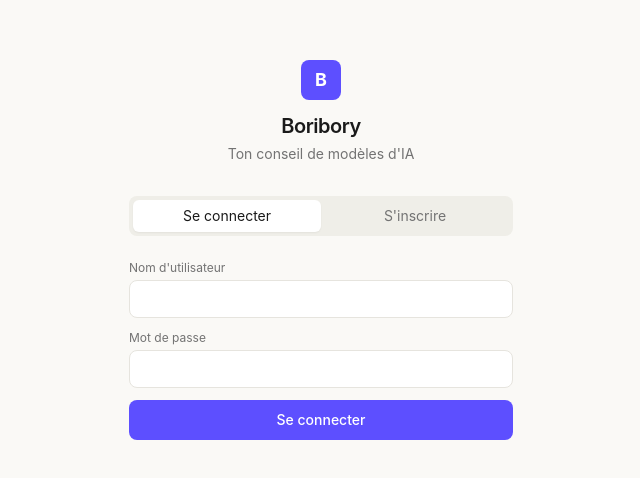
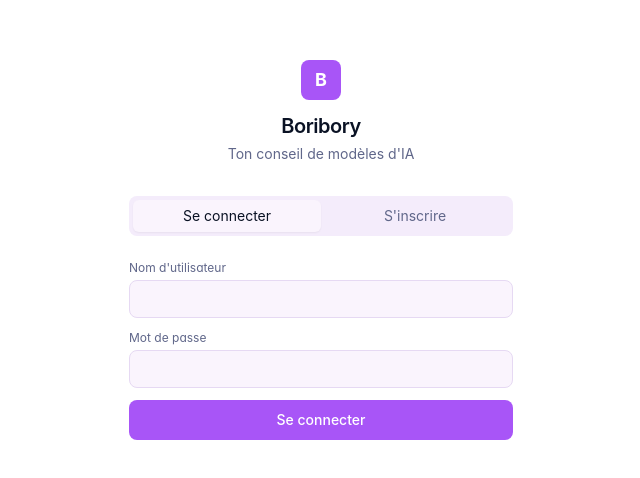
Before and after one commit to nomena-sombiniaina-alfa/boribory, a React (Vite) app in the folder frontend/: page / in a window 1280 px wide. Shown: the part 150-628 px from the top of the page, without its empty margins (319-959 px from the left). Built offline with nearby package versions, Linux system fonts and the light colour scheme; no server answers; a web font is replaced by a local one.

Commit message:
feat(frontend): thème clair/sombre avec toggle (blanc+violet+bleu / noir+bleu nuit+rouge sang)

```diff
--- /dev/null
+++ b/frontend/src/contexts/ThemeContext.tsx
@@ -0,0 +1,52 @@
+import {
+  createContext,
+  useContext,
+  useEffect,
+  useState,
+  type ReactNode,
+} from "react";
+
+type Theme = "light" | "dark";
+interface Ctx {
+  theme: Theme;
+  toggleTheme: () => void;
+}
+
+const ThemeContext = createContext<Ctx | null>(null);
+const STORAGE_KEY = "boribory-theme";
+
+function initial(): Theme {
+  if (typeof window === "undefined") return "light";
+  const saved = localStorage.getItem(STORAGE_KEY);
+  if (saved === "dark" || saved === "light") return saved;
+  return window.matchMedia("(prefers-color-scheme: dark)").matches
+    ? "dark"
+    : "light";
+}
+
+export function ThemeProvider({ children }: { children: ReactNode }) {
+  const [theme, setTheme] = useState<Theme>(initial);
+
+  useEffect(() => {
+    const root = document.documentElement;
+    root.classList.remove("light", "dark");
+    root.classList.add(theme);
+    root.style.colorScheme = theme;
+    localStorage.setItem(STORAGE_KEY, theme);
+  }, [theme]);
+
+  const toggleTheme = () =>
+    setTheme((t) => (t === "light" ? "dark" : "light"));
+
+  return (
+    <ThemeContext.Provider value={{ theme, toggleTheme }}>
+      {children}
+    </ThemeContext.Provider>
+  );
+}
+
+export function useTheme(): Ctx {
+  const ctx = useContext(ThemeContext);
+  if (!ctx) throw new Error("useTheme must be used within ThemeProvider");
+  return ctx;
+}
--- a/frontend/src/index.css
+++ b/frontend/src/index.css
@@ -1,6 +1,61 @@
 @tailwind base;
 @tailwind components;
 @tailwind utilities;
+
+@layer base {
+  :root,
+  html.light {
+    /* Light: white canvas + violet surfaces + blue accent */
+    --canvas: 255 255 255;
+    --surface: 250 244 253;
+    --sidebar: 255 255 255;
+
+    --ink-100: 244 236 251;
+    --ink-200: 230 217 243;
+    --ink-300: 198 181 217;
+    --ink-400: 140 128 165;
+    --ink-500: 96 103 138;
+    --ink-700: 45 55 90;
+    --ink-900: 10 18 36;
+
+    --primary: 59 130 246;        /* blue */
+    --primary-hover: 37 99 235;
+    --primary-soft: 219 234 254;
+    --primary-fg: 255 255 255;
+
+    --accent: 168 85 247;         /* violet */
+    --accent-soft: 243 232 255;
+
+    --danger: 220 38 38;
+    --shadow-rgb: 30 20 60;
+  }
+
+  html.dark {
+    /* Dark: near-black canvas + midnight-blue surfaces + blood-red accent */
+    --canvas: 2 5 11;
+    --surface: 12 29 46;
+    --sidebar: 5 11 20;
+
+    --ink-100: 12 29 46;
+    --ink-200: 23 51 84;
+    --ink-300: 50 75 110;
+    --ink-400: 110 125 155;
+    --ink-500: 167 176 197;
+    --ink-700: 216 223 240;
+    --ink-900: 237 241 250;
+
+    --primary: 139 0 0;           /* blood red */
+    --primary-hover: 171 24 48;
+    --primary-soft: 42 8 14;
+    --primary-fg: 255 255 255;
+
+    --accent: 23 51 84;           /* midnight blue */
+    --accent-soft: 12 31 51;
+
+    --danger: 212 24 61;
+    --shadow-rgb: 139 0 0;
+  }
+}
 
 html,
 body,
@@ -10,15 +65,30 @@ body,
 
 body {
   @apply bg-canvas text-ink-900 font-sans antialiased;
+  font-feature-settings: "ss01", "cv11";
+  transition: background-color 200ms ease, color 200ms ease;
 }
 
 ::-webkit-scrollbar {
-  width: 8px;
-  height: 8px;
+  width: 10px;
+  height: 10px;
+}
+::-webkit-scrollbar-track {
+  background: transparent;
 }
 ::-webkit-scrollbar-thumb {
-  @apply bg-ink-200 rounded-full;
+  background: rgb(var(--ink-300) / 0.7);
+  border-radius: 9999px;
+  border: 2px solid transparent;
+  background-clip: padding-box;
 }
 ::-webkit-scrollbar-thumb:hover {
-  @apply bg-ink-300;
+  background: rgb(var(--ink-400));
+  border: 2px solid transparent;
+  background-clip: padding-box;
 }
+
+* {
+  scrollbar-width: thin;
+  scrollbar-color: rgb(var(--ink-300) / 0.7) transparent;
+}
--- a/frontend/tailwind.config.js
+++ b/frontend/tailwind.config.js
@@ -1,6 +1,7 @@
 /** @type {import('tailwindcss').Config} */
 export default {
   content: ["./index.html", "./src/**/*.{ts,tsx}"],
+  darkMode: "class",
   theme: {
     extend: {
       fontFamily: {
@@ -15,20 +16,36 @@ export default {
         ],
       },
       colors: {
-        canvas: "#faf9f6",
-        surface: "#ffffff",
+        canvas: "rgb(var(--canvas) / <alpha-value>)",
+        surface: "rgb(var(--surface) / <alpha-value>)",
+        sidebar: "rgb(var(--sidebar) / <alpha-value>)",
         ink: {
-          900: "#1a1a1a",
-          700: "#3a3a3a",
-          500: "#737373",
-          300: "#c8c8c8",
-          200: "#e6e4de",
-          100: "#efeee8",
+          100: "rgb(var(--ink-100) / <alpha-value>)",
+          200: "rgb(var(--ink-200) / <alpha-value>)",
+          300: "rgb(var(--ink-300) / <alpha-value>)",
+          400: "rgb(var(--ink-400) / <alpha-value>)",
+          500: "rgb(var(--ink-500) / <alpha-value>)",
+          700: "rgb(var(--ink-700) / <alpha-value>)",
+          900: "rgb(var(--ink-900) / <alpha-value>)",
+        },
+        primary: {
+          DEFAULT: "rgb(var(--primary) / <alpha-value>)",
+          hover: "rgb(var(--primary-hover) / <alpha-value>)",
+          soft: "rgb(var(--primary-soft) / <alpha-value>)",
+          fg: "rgb(var(--primary-fg) / <alpha-value>)",
         },
         accent: {
-          DEFAULT: "#5d4fff",
-          soft: "#ece9ff",
+          DEFAULT: "rgb(var(--accent) / <alpha-value>)",
+          soft: "rgb(var(--accent-soft) / <alpha-value>)",
         },
+        danger: "rgb(var(--danger) / <alpha-value>)",
+      },
+      boxShadow: {
+        card: "0 1px 2px rgb(var(--shadow-rgb) / 0.08), 0 1px 3px rgb(var(--shadow-rgb) / 0.06)",
+        input:
+          "0 1px 2px rgb(var(--shadow-rgb) / 0.08), 0 2px 8px rgb(var(--shadow-rgb) / 0.06)",
+        pop: "0 4px 16px rgb(var(--shadow-rgb) / 0.12), 0 2px 4px rgb(var(--shadow-rgb) / 0.08)",
+        glow: "0 0 24px rgb(var(--primary) / 0.25)",
       },
     },
   },
```
